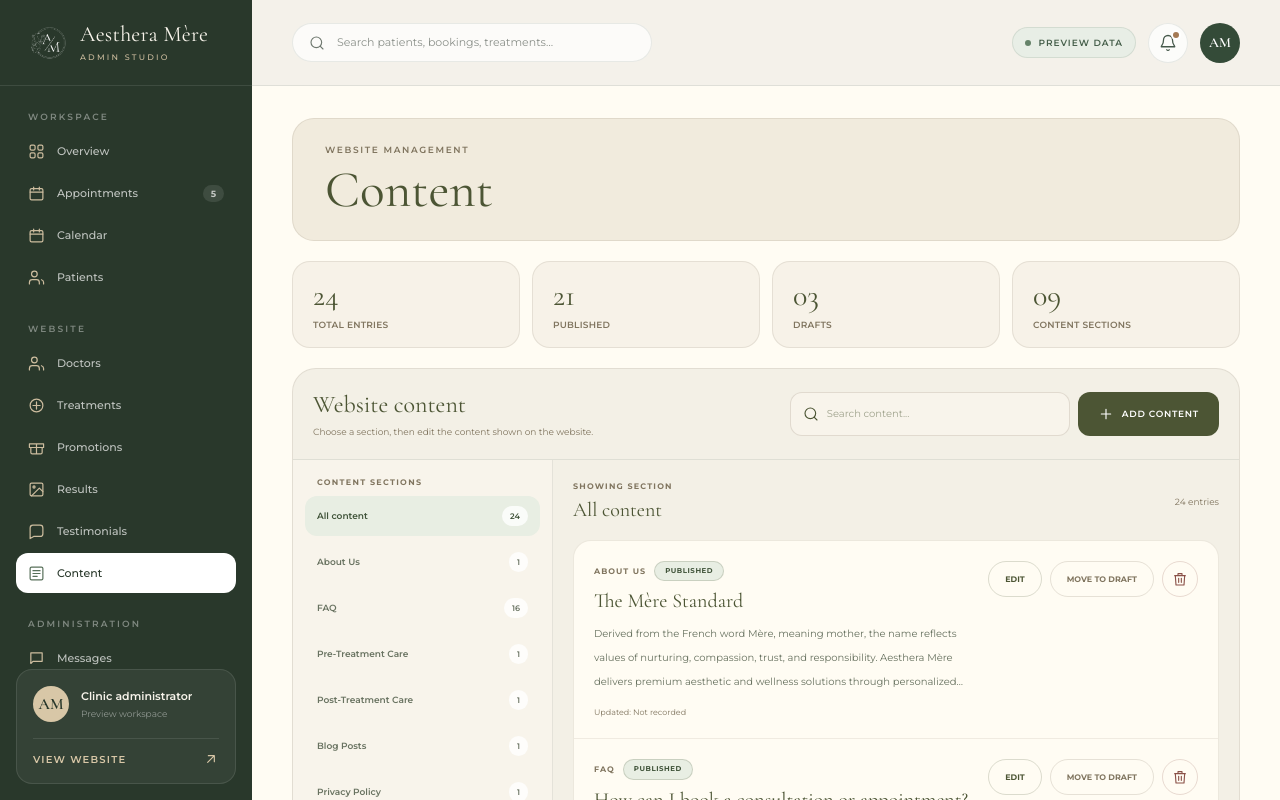
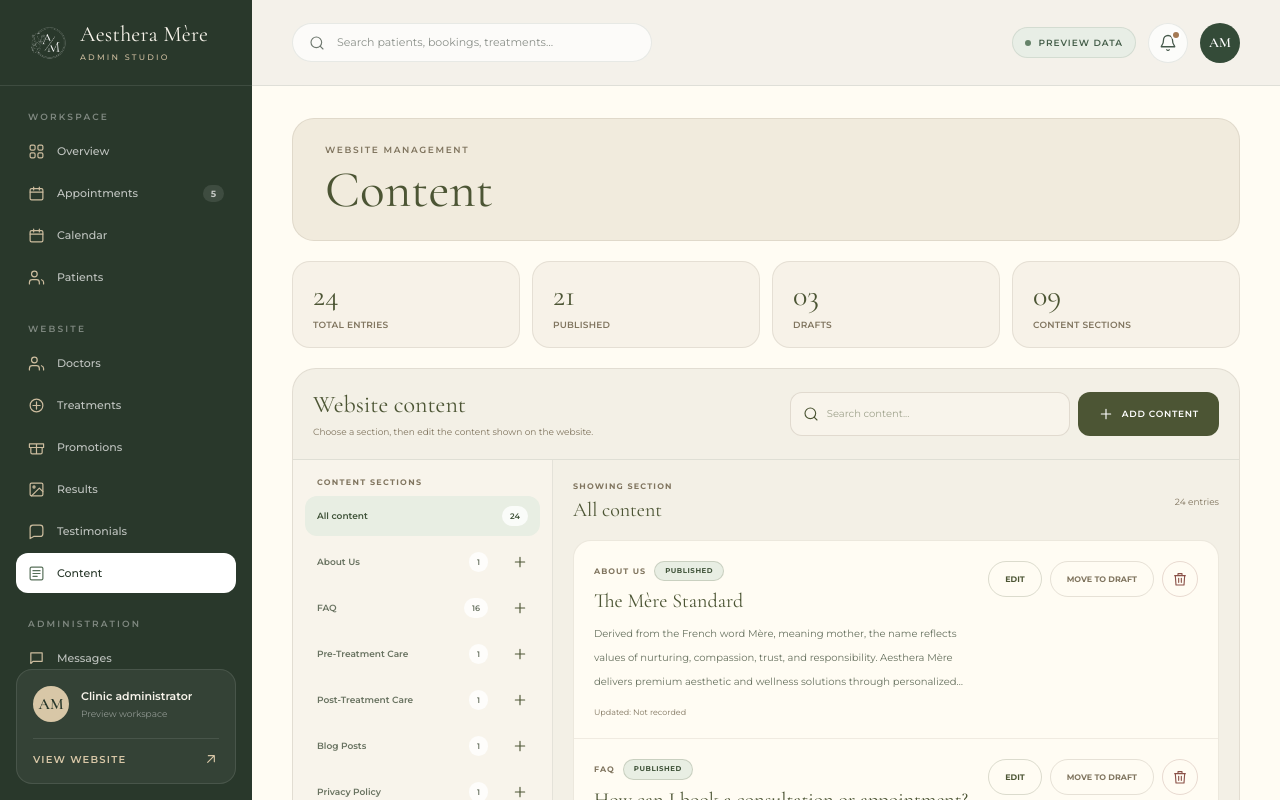
Before and after one commit to bettybeatrix/aesthera-mere, a Next.js app: page /admin/content in a window 1280 px wide. Shown: the top 800 px of the page. Built offline with nearby package versions, Linux system fonts and the light colour scheme.

Commit message:
feat: add section-specific content creation actions

```diff
--- a/components/admin/ContentWorkspace.tsx
+++ b/components/admin/ContentWorkspace.tsx
@@ -69,9 +69,9 @@ export default function ContentWorkspace({ initialEntries }: Props) {
     setForm((current) => ({ ...current, [key]: value }));
   }
 
-  function openAdd() {
+  function openAdd(category: ContentCategory = activeCategory === "All" ? "About Us" : activeCategory) {
     setEditingId(null);
-    setForm(emptyForm);
+    setForm({ ...emptyForm, category });
     setFormOpen(true);
     setNotice("");
   }
@@ -204,8 +204,8 @@ export default function ContentWorkspace({ initialEntries }: Props) {
                 <span className="sr-only">Search content</span>
                 <input value={query} onChange={(event) => setQuery(event.target.value)} placeholder="Search content..." className="min-w-0 flex-1 bg-transparent font-montserrat text-[10px] outline-none" />
               </label>
-              <button type="button" onClick={openAdd} className="inline-flex min-h-11 items-center justify-center gap-2 rounded-xl bg-[#4C5534] px-5 font-montserrat text-[9px] font-semibold uppercase tracking-[0.08em] text-white transition-colors hover:bg-[#35452F]">
-                <Icon><path d="M12 5v14M5 12h14" /></Icon> Add content
+              <button type="button" onClick={() => openAdd()} className="inline-flex min-h-11 items-center justify-center gap-2 rounded-xl bg-[#4C5534] px-5 font-montserrat text-[9px] font-semibold uppercase tracking-[0.08em] text-white transition-colors hover:bg-[#35452F]">
+                <Icon><path d="M12 5v14M5 12h14" /></Icon> {activeCategory === "All" ? "Add content" : `Add ${activeCategory === "FAQ" ? "FAQ" : activeCategory}`}
               </button>
             </div>
           </div>
@@ -223,10 +223,15 @@ export default function ContentWorkspace({ initialEntries }: Props) {
                 {categories.map((category) => {
                   const count = items.filter((item) => item.category === category).length;
                   return (
-                    <button key={category} type="button" onClick={() => setActiveCategory(category)} aria-pressed={activeCategory === category} className={`flex min-h-10 shrink-0 items-center justify-between gap-3 rounded-xl px-3 text-left font-montserrat text-[9px] font-semibold transition-colors lg:w-full ${activeCategory === category ? "bg-[#E8EEE3] text-[#40543A]" : "text-[#687260] hover:bg-[#F1EBDD]"}`}>
-                      <span>{category}</span>
-                      <span className="rounded-full bg-white/80 px-2 py-1 text-[8px]">{count}</span>
-                    </button>
+                    <div key={category} className={`flex min-h-10 shrink-0 items-center gap-1 rounded-xl pr-1 transition-colors lg:w-full ${activeCategory === category ? "bg-[#E8EEE3] text-[#40543A]" : "text-[#687260] hover:bg-[#F1EBDD]"}`}>
+                      <button type="button" onClick={() => setActiveCategory(category)} aria-pressed={activeCategory === category} className="flex min-w-0 flex-1 items-center justify-between gap-2 rounded-xl px-3 text-left font-montserrat text-[9px] font-semibold">
+                        <span className="truncate">{category}</span>
+                        <span className="rounded-full bg-white/80 px-2 py-1 text-[8px]">{count}</span>
+                      </button>
+                      <button type="button" onClick={() => openAdd(category)} aria-label={`Add ${category} entry`} title={`Add ${category}`} className="grid h-8 w-8 shrink-0 place-items-center rounded-lg text-[#4C5534] transition-colors hover:bg-white/80 focus-visible:outline-2 focus-visible:outline-[#4C5534]">
+                        <Icon><path d="M12 5v14M5 12h14" /></Icon>
+                      </button>
+                    </div>
                   );
                 })}
               </nav>
```
